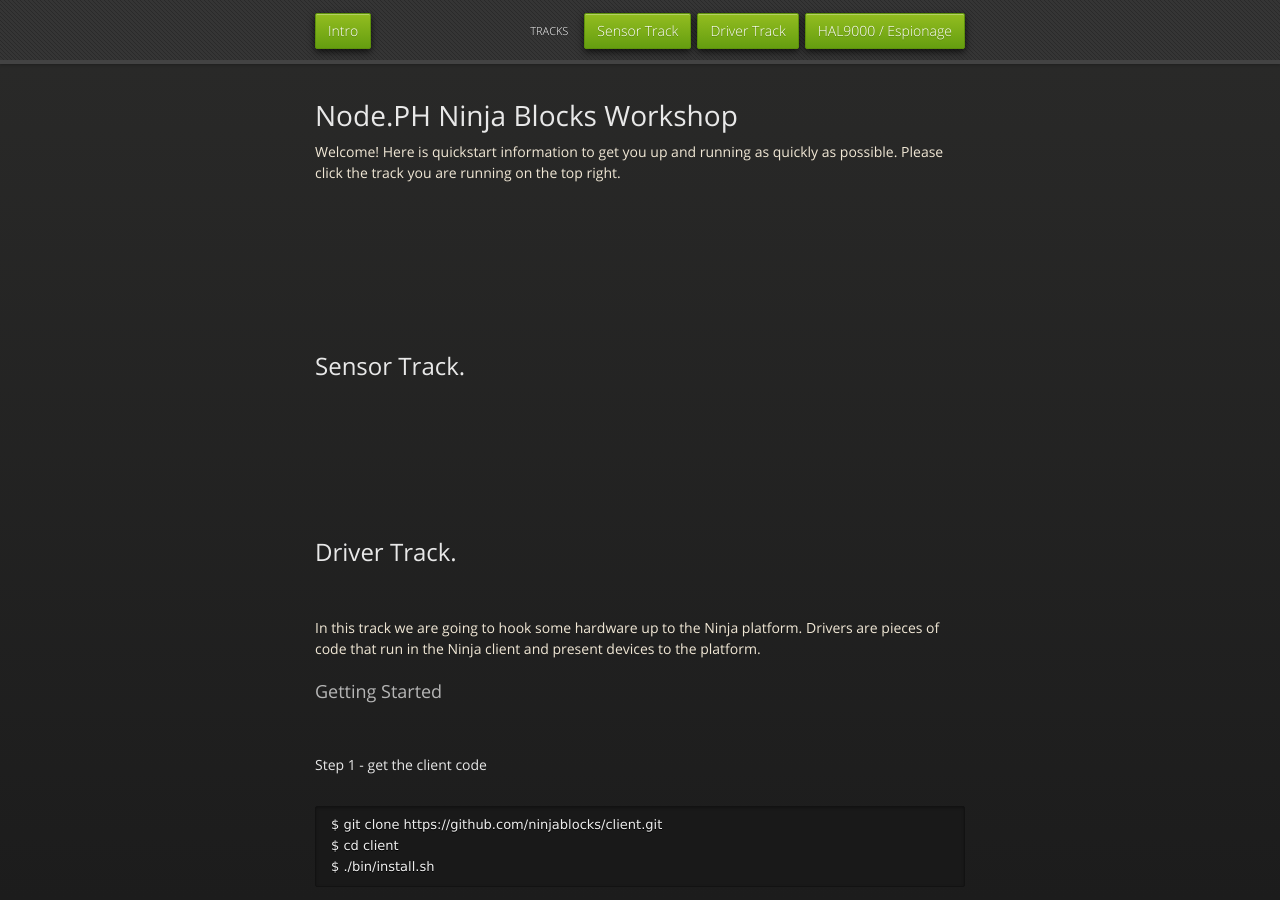
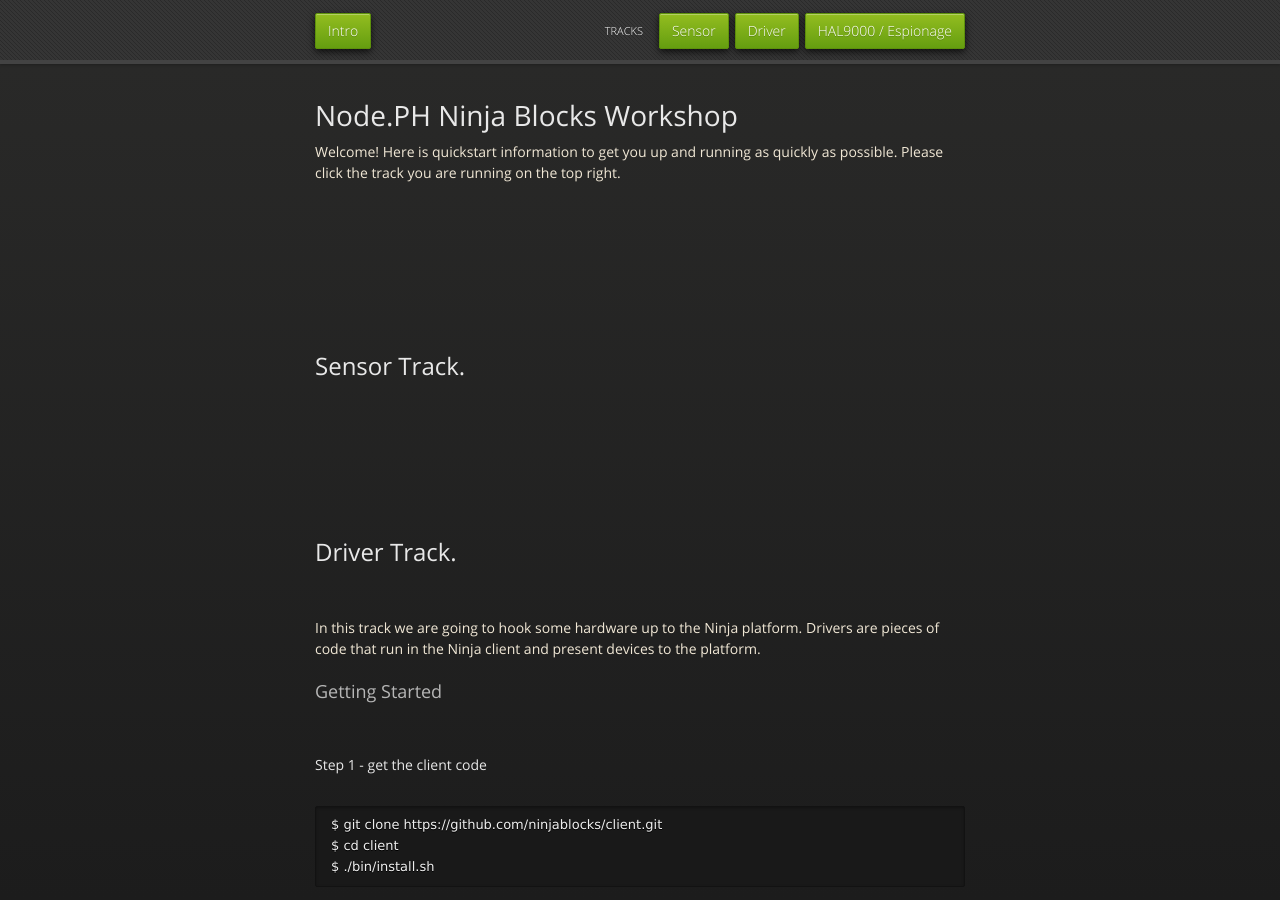
Before and after one commit to thatguydan/nodeph-doc, a Jekyll site: the page built from index.html, in a window 1280 px wide and 900 px high. Built offline with Jekyll 4.4.1, drawn with Linux system fonts in a browser that asks for light colours; nearby versions of some CDN libraries.

Commit message:
More succinct nav

```diff
--- a/_layouts/default.html
+++ b/_layouts/default.html
@@ -22,8 +22,8 @@
         <nav>
           <li class="fork"><a href="#intro">Intro</a></li>
           <li class="downloads"><a href="#apps">HAL9000 / Espionage</a></li>
-          <li class="downloads"><a href="#drivers">Driver Track</a></li>
-          <li class="downloads"><a href="#sensors">Sensor Track</a></li>
+          <li class="downloads"><a href="#drivers">Driver</a></li>
+          <li class="downloads"><a href="#sensors">Sensor</a></li>
 
           <li class="title">TRACKS</li>
         </nav>
```
Also changed, not shown: 1 other file.
